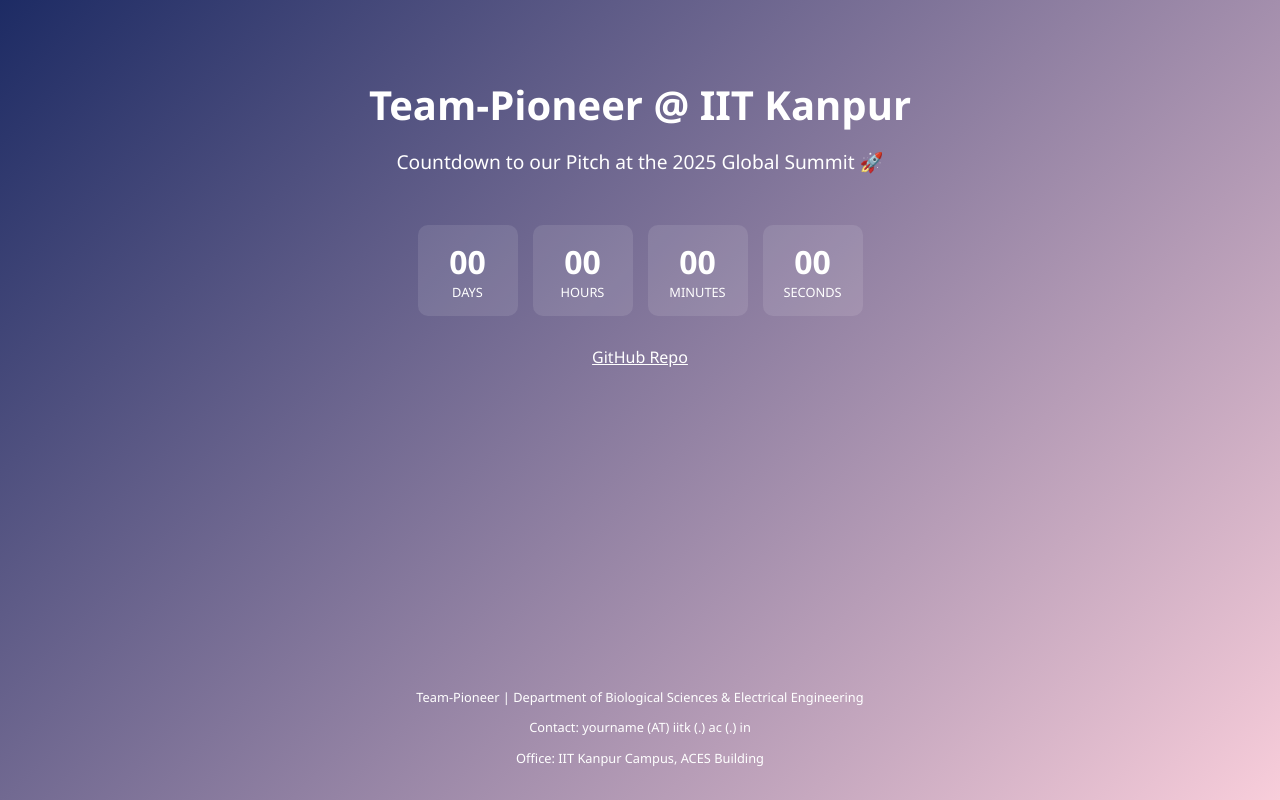
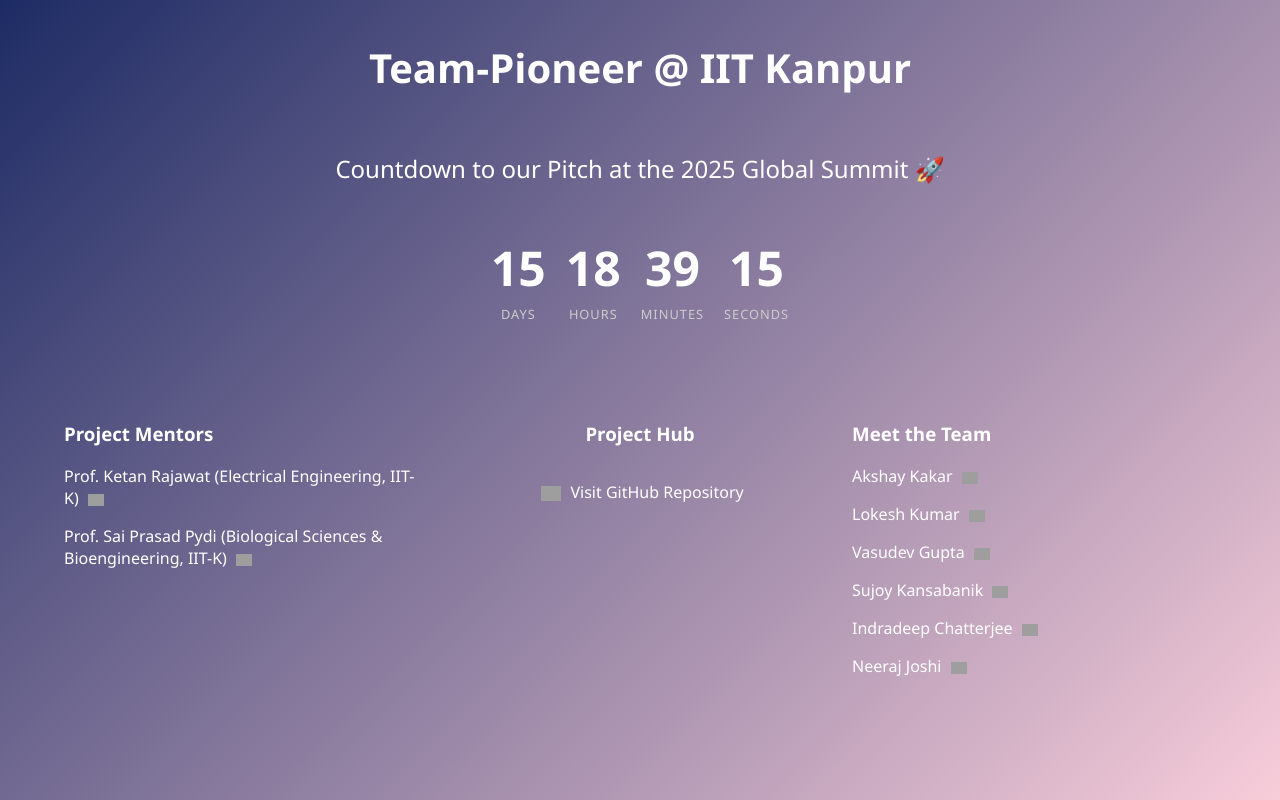
Before and after one commit to PioneerSpiriit/pharmacotherapyAI, a plain HTML site: page index.html in a window 1280 px wide. Drawn offline with Linux system fonts and the light colour scheme; grey boxes are pictures that could not be loaded.

Commit message:
Update index.html

```diff
--- a/index.html
+++ b/index.html
@@ -1,5 +1,6 @@
 <!DOCTYPE html>
 <html lang="en">
+
 <head>
     <meta charset="UTF-8">
     <meta name="viewport" content="width=device-width, initial-scale=1.0">
@@ -17,108 +18,199 @@
             align-items: center;
             min-height: 100vh;
         }
-        header {
-            padding: 20px;
+
+        h1 {
+            margin-top: 40px;
+            font-size: 2.5rem;
+        }
+
+        h2 {
             margin-top: 30px;
+            font-size: 1.5rem;
+            font-weight: normal;
         }
-        h1 {
-            font-size: 2.5rem;
-            margin-bottom: 10px;
-        }
-        h2 {
-            font-size: 1.2rem;
-            font-weight: normal;
-            margin-bottom: 30px;
-        }
+
         #countdown {
             display: flex;
-            gap: 15px;
-            margin-bottom: 30px;
+            gap: 20px;
+            justify-content: center;
+            margin: 30px 0;
         }
+
         .time-box {
-            background: rgba(255, 255, 255, 0.1);
-            padding: 15px;
-            border-radius: 10px;
-            min-width: 70px;
+            display: flex;
+            flex-direction: column;
+            align-items: center;
         }
+
         .number {
-            font-size: 2rem;
+            font-size: 3rem;
             font-weight: bold;
         }
+
         .label {
             font-size: 0.8rem;
+            letter-spacing: 1px;
+            margin-top: 5px;
             text-transform: uppercase;
+            color: #ccc;
         }
-        .links a {
+
+        .grid {
+            display: grid;
+            grid-template-columns: repeat(3, 1fr);
+            gap: 30px;
+            margin: 50px 0;
+            width: 90%;
+            align-items: start;
+        }
+
+        .grid-item {
+            text-align: left;
+        }
+
+        .grid-item.center {
+            text-align: center;
+            display: flex;
+            flex-direction: column;
+            justify-content: flex-start;
+        }
+
+        a img {
+            transition: transform 0.3s ease;
+            vertical-align: middle;
+            width: 16px;
+            margin-left: 5px;
+        }
+
+        a:hover img {
+            transform: scale(1.2);
+        }
+
+        .github-logo {
+            width: 20px;
+            margin-right: 5px;
+        }
+
+        .github-text-link, .mentor-link {
             color: #fff;
-            text-decoration: underline;
-            margin: 0 10px;
+            text-decoration: none;
+            transition: color 0.3s ease;
         }
-        footer {
-            margin-top: auto;
-            padding: 20px;
-            font-size: 0.8rem;
+
+        .github-text-link:hover, .mentor-link:hover {
+            color: #ddd;
         }
+
     </style>
 </head>
+
 <body>
 
-    <header>
     <h1>Team-Pioneer @ IIT Kanpur</h1>
-        <h2>Countdown to our Pitch at the 2025 Global Summit 🚀</h2>
-    </header>
+    <h2 id="message">Countdown to our Pitch at the 2025 Global Summit 🚀</h2>
 
     <div id="countdown">
         <div class="time-box">
             <div class="number" id="days">00</div>
-            <div class="label">Days</div>
+            <div class="label">DAYS</div>
         </div>
         <div class="time-box">
             <div class="number" id="hours">00</div>
-            <div class="label">Hours</div>
+            <div class="label">HOURS</div>
         </div>
         <div class="time-box">
             <div class="number" id="minutes">00</div>
-            <div class="label">Minutes</div>
+            <div class="label">MINUTES</div>
         </div>
         <div class="time-box">
             <div class="number" id="seconds">00</div>
-            <div class="label">Seconds</div>
+            <div class="label">SECONDS</div>
         </div>
     </div>
 
-    <div class="links">
-        <a href="https://github.com/PioneerSpirit/pharmacotherapyAI/tree/main" target="_blank">GitHub Repo</a>
+    <div class="grid">
+        <!-- Mentors -->
+        <div class="grid-item">
+            <h3>Project Mentors</h3>
+            <p>
+                <a href="https://home.iitk.ac.in/~ketan/" class="mentor-link" target="_blank">
+                    Prof. Ketan Rajawat (Electrical Engineering, IIT-K)
+                    <img src="https://www.iitk.ac.in/new/images/page-images/logo/bluelog.jpg" alt="IITK">
+                </a>
+            </p>
+            <p>
+                <a href="https://www.iitk.ac.in/bsbe/index.php/sai-prasad-pydi" class="mentor-link" target="_blank">
+                    Prof. Sai Prasad Pydi (Biological Sciences & Bioengineering, IIT-K)
+                    <img src="https://www.iitk.ac.in/new/images/page-images/logo/bluelog.jpg" alt="IITK">
+                </a>
+            </p>
         </div>
 
-    <footer>
-        <div id="contact">
-            <p>Team-Pioneer | Department of Biological Sciences & Electrical Engineering</p>
-            <p>Contact: yourname (AT) iitk (.) ac (.) in</p>
-            <p>Office: IIT Kanpur Campus, ACES Building</p>
+        <!-- GitHub Hub -->
+        <div class="grid-item center">
+            <h3>Project Hub</h3>
+            <p>
+                <a href="https://github.com/PioneerSpirit/pharmacotherapyAI" class="github-text-link" target="_blank">
+                    <img src="https://github.githubassets.com/images/modules/logos_page/GitHub-Mark.png" class="github-logo" alt="GitHub"> Visit GitHub Repository
+                </a>
+            </p>
         </div>
-    </footer>
+
+        <!-- Team -->
+        <div class="grid-item">
+            <h3>Meet the Team</h3>
+            <p>Akshay Kakar
+                <a href="https://www.linkedin.com/in/akakar/" target="_blank">
+                    <img src="https://cdn-icons-png.flaticon.com/512/174/174857.png" alt="LinkedIn">
+                </a>
+            </p>
+            <p>Lokesh Kumar
+                <a href="https://www.linkedin.com/in/lokesh-kumar-2556b02b/" target="_blank">
+                    <img src="https://cdn-icons-png.flaticon.com/512/174/174857.png" alt="LinkedIn">
+                </a>
+            </p>
+            <p>Vasudev Gupta
+                <a href="https://www.linkedin.com/in/guptavasudev/" target="_blank">
+                    <img src="https://cdn-icons-png.flaticon.com/512/174/174857.png" alt="LinkedIn">
+                </a>
+            </p>
+            <p>Sujoy Kansabanik
+                <a href="https://www.linkedin.com/in/sujoy-kansabanik-82679b10b/" target="_blank">
+                    <img src="https://cdn-icons-png.flaticon.com/512/174/174857.png" alt="LinkedIn">
+                </a>
+            </p>
+            <p>Indradeep Chatterjee
+                <a href="#" target="_blank">
+                    <img src="https://cdn-icons-png.flaticon.com/512/174/174857.png" alt="LinkedIn">
+                </a>
+            </p>
+            <p>Neeraj Joshi
+                <a href="#" target="_blank">
+                    <img src="https://cdn-icons-png.flaticon.com/512/174/174857.png" alt="LinkedIn">
+                </a>
+            </p>
+        </div>
+    </div>
 
     <script>
-    // Chicago official timezone: America/Chicago (UTC-5 in April)
-    const pitchStart = new Date("2025-04-06T00:00:00-05:00"); // April 6, 2025, CDT
-    const pitchEnd = new Date("2025-04-08T23:59:59-05:00"); // April 8, 2025, CDT
+        const pitchStart = new Date("2025-04-06T00:00:00-05:00");
+        const pitchEnd = new Date("2025-04-08T23:59:59-05:00");
 
         function updateCountdown() {
             const now = new Date();
-
             let message = "";
             let gap;
 
             if (now < pitchStart) {
                 gap = pitchStart - now;
-            message = "Pitch starts in:";
+                message = "Countdown to our Pitch at the 2025 Global Summit 🚀";
             } else if (now >= pitchStart && now <= pitchEnd) {
-            message = "Pitch is ongoing!";
+                message = "Pitch is ongoing! 🚀";
                 document.getElementById("countdown").innerHTML = `<h2>${message}</h2>`;
                 return;
             } else {
-            message = "Pitch has ended!";
+                message = "Pitch has ended! 🎉";
                 document.getElementById("countdown").innerHTML = `<h2>${message}</h2>`;
                 return;
             }
@@ -138,6 +230,6 @@
         const interval = setInterval(updateCountdown, 1000);
     </script>
 
+</body>
 
-</body>
 </html>
```
Lines whose indentation alone changed are shown as unchanged.
